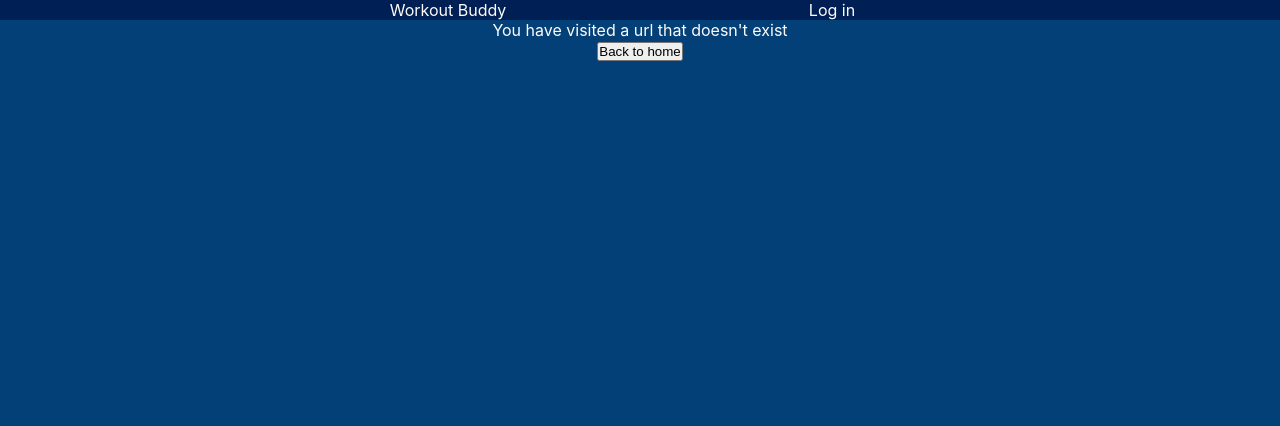
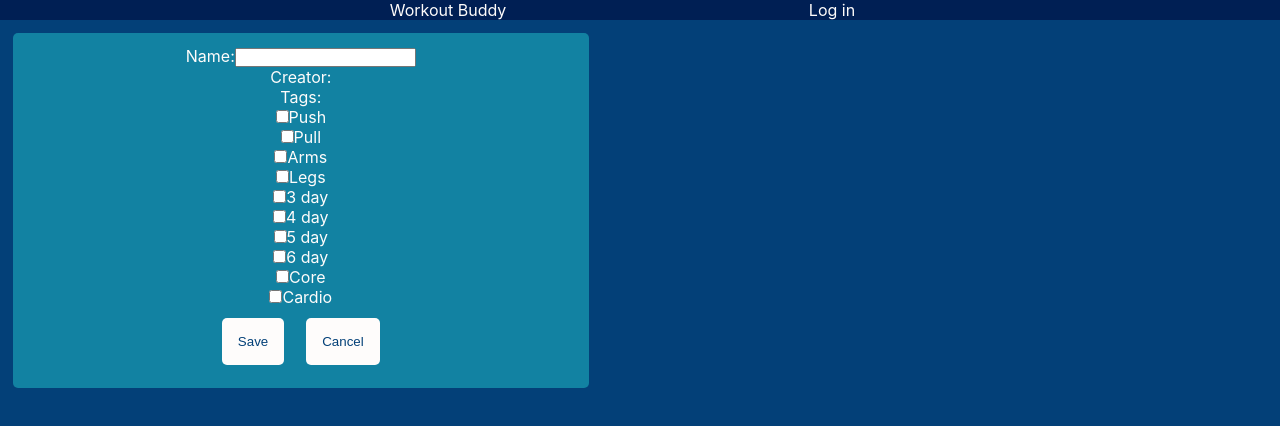
Before and after one commit to kob112358/workoutapp, a React (Create React App) app: page /workout/1/edit in a window 1280 px wide. Shown: the top 426 px of the page. Built offline with nearby package versions, Linux system fonts and the light colour scheme; no server answers.

Commit message:
added update functionality to workouts

```diff
--- a/src/App.js
+++ b/src/App.js
@@ -10,9 +10,10 @@ import ViewSingleLift from "./components/ViewSingleLift";
 import EditSingleLift from "./pages/EditSingleLift";
 import ViewAllLifts from "./components/ViewAllLifts";
 import AddWorkout from "./pages/AddWorkout";
-import ErrorPage from "./components/ErrorPage";
+import ErrorPage from "./pages/ErrorPage";
 import ViewAllWorkouts from "./pages/ViewAllWorkouts";
 import ViewSingleWorkout from "./pages/ViewSingleWorkout";
+import EditSingleWorkout from "./pages/EditSingleWorkout";
 
 function App() {
   const [user, setUser] = useState(null);
@@ -74,6 +75,7 @@ function App() {
           <Route path="/workout/add" element={<AddWorkout />} />
           <Route path="/workout/view-all" element={<ViewAllWorkouts />} />
           <Route path="/workout/:id" element={<ViewSingleWorkout />} />
+          <Route path="/workout/:id/edit" element={<EditSingleWorkout />} />
           <Route path="*" element={<ErrorPage />} />
         </Routes>
     </div>
--- a/src/components/ViewSingleLift.js
+++ b/src/components/ViewSingleLift.js
@@ -53,7 +53,7 @@ const ViewSingleLift = () => {
       <div className={styles.lift_buttons}>
         <button onClick={editHandler}>Edit</button>
         <button onClick={deleteHandler}>Delete</button>
-        <button onClick={cancelHandler}>Cancel</button>
+        <button onClick={cancelHandler}>Back</button>
       </div>
     </div>
   );
--- /dev/null
+++ b/src/pages/EditSingleWorkout.js
@@ -0,0 +1,96 @@
+import React, { useState, useRef, useEffect } from "react";
+import { useNavigate, useParams } from "react-router-dom";
+import styles from "./EditSingleWorkout.module.css";
+import Card from "../styles/Card";
+import { WORKOUT_TAGS } from "../variables/workouttags";
+
+const EditSingleWorkout = () => {
+  const navigate = useNavigate();
+  const params = useParams();
+  const workoutName = useRef();
+  const [workout, setWorkout] = useState({});
+  const [workoutTags, setWorkoutTags] = useState(
+    new Array(WORKOUT_TAGS.length).fill(false)
+  );
+  useEffect(() => {
+    fetch(`/workout/${params.id}`)
+      .then((res) => res.json())
+      .then((data) => {
+        setWorkout(data);
+        setWorkoutTags(WORKOUT_TAGS.map(tag => data.tags.includes(tag)));
+      })
+      .catch((e) => console.log(e));
+  }, [params.id]);
+  const navigateToAllWorkoutHandler = () => {
+    navigate("/workout/view-all");
+  };
+  const editTagHandler = (e, index) => {
+    setWorkoutTags((prevState) => {
+      let newTags = [...prevState];
+      newTags[index] = e.target.checked;
+      return newTags;
+    });
+  };
+  const saveWorkoutHandler = () => {
+    const updatedTags = WORKOUT_TAGS.filter((tag, index) => workoutTags[index]);
+    console.log(updatedTags);
+    const workoutToEdit = {
+      name: workoutName.current.value,
+      tags: updatedTags,
+      _id: params.id
+    };
+    fetch(`http://localhost:5000/workout/${params.id}`, {
+      body: JSON.stringify(workoutToEdit),
+      method: "PUT",
+      headers: {
+        "Content-Type": "application/json",
+      },
+    })
+      .then((res) => res.json())
+      .then((data) => {
+        console.log(data);
+        navigate(`/workout/${workout._id}`);
+      })
+      .catch((e) => console.log(e));
+  };
+  return workout ? (
+    <Card>
+      <div>
+        <label htmlFor="workoutName">Name:</label>
+        <input
+          type="text"
+          defaultValue={workout?.name}
+          id="workoutName"
+          ref={workoutName}
+        ></input>
+      </div>
+      <div>Creator: {workout.whoCreated}</div>
+      <div>
+        Tags:
+        {WORKOUT_TAGS.map((tag, index) => {
+          return (
+            <div key={tag}>
+              <input
+                type="checkbox"
+                id={tag}
+                value={tag}
+                name={tag}
+                defaultChecked={workout.tags?.includes(tag)}
+                onChange={(e) => {
+                  editTagHandler(e, index);
+                }}
+              ></input>
+              <label htmlFor={tag}>{tag}</label>
+            </div>
+          );
+        })}
+      </div>
+      <button onClick={saveWorkoutHandler}>Save</button>
+      <button onClick={navigateToAllWorkoutHandler}>Cancel</button>
+    </Card>
+  ) : (
+    <div>Loading workout...</div>
+  );
+};
+
+export default EditSingleWorkout;
--- a/src/pages/ViewSingleWorkout.js
+++ b/src/pages/ViewSingleWorkout.js
@@ -13,7 +13,10 @@ const ViewSingleWorkout = (props) => {
         fetch(location.pathname, {method: 'DELETE'}).then(res => res.json()).then(data => {navigate('/workout/view-all')}).catch(e => console.log(e));
     }
     const editWorkoutHandler = () => {
-
+      navigate(`/workout/${workout._id}/edit`);
+    }
+    const navigateToAllWorkoutHandler = () => {
+      navigate('/workout/view-all');
     }
     return (
         <Card>
@@ -27,6 +30,7 @@ const ViewSingleWorkout = (props) => {
           </div>
           <button onClick={editWorkoutHandler}>Edit</button>
           <button onClick={deleteWorkoutHandler}>Delete</button>
+          <button onClick={navigateToAllWorkoutHandler}>Back</button>
       </Card>
     );
 };
```
Also changed, not shown: src/pages/EditSingleWorkout.module.css (added), src/pages/ErrorPage.js (renamed from src/components/ErrorPage.js).
